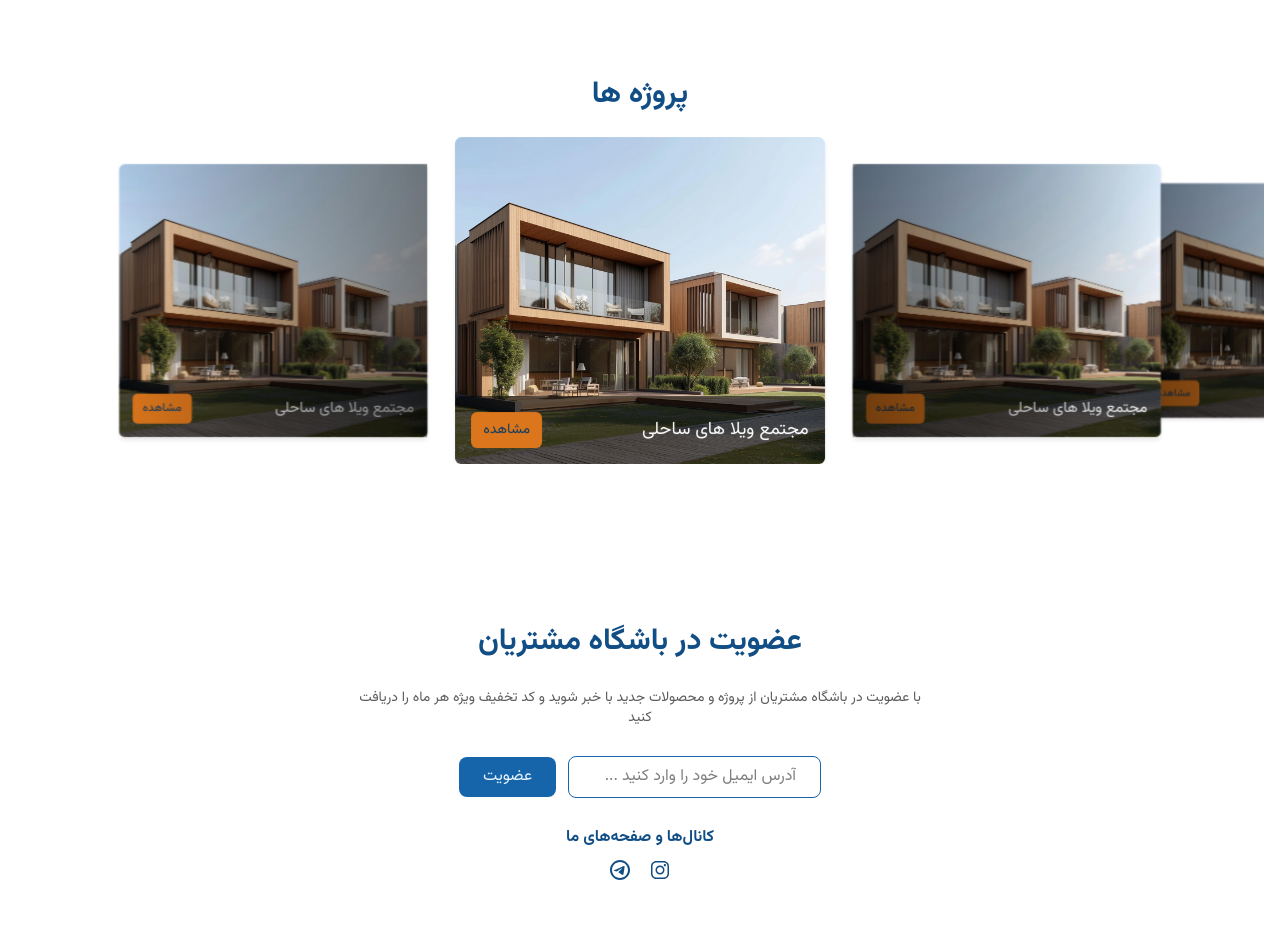
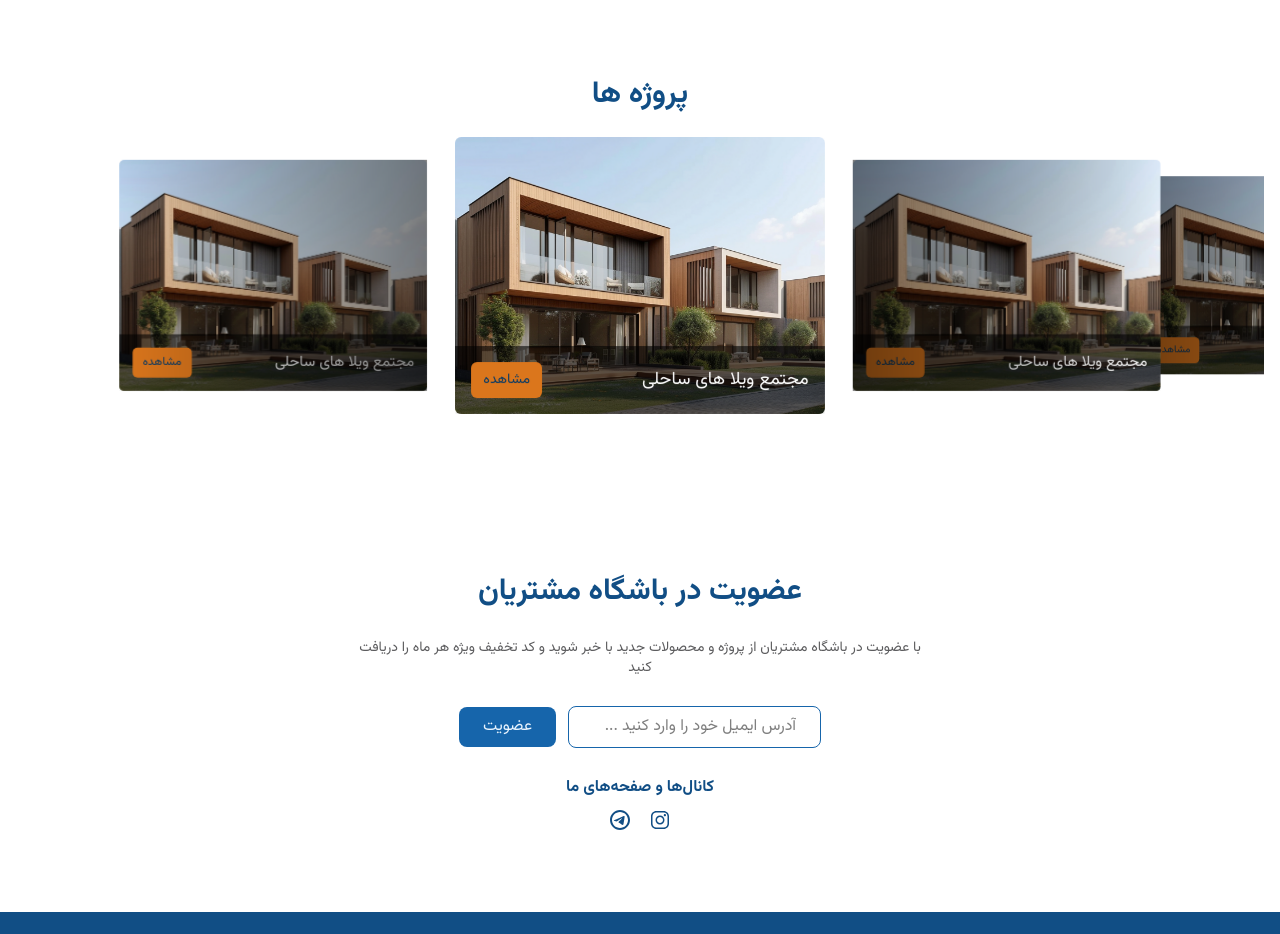
Before and after one commit to Mohammad-peyvasteh/fullStack-Homex, a Next.js app: page / in a window 1280 px wide. Shown: the part 1660-2594 px from the top of the page. Built offline with nearby package versions, Linux system fonts and the light colour scheme; no server answers.

Commit message:
Update Projects.jsx

```diff
--- a/src/components/Projects.jsx
+++ b/src/components/Projects.jsx
@@ -86,27 +86,30 @@ const Projects = () => {
             slidesPerView: 3,
             spaceBetween: 70,
           },
+          1300: {
+            slidesPerView: 3,
+            spaceBetween: 130,
+          },
         }}
       >
         {images.map((item) => (
-          <SwiperSlide key={item.id}>
-            <div className="flex flex-col items-center relative w-full   rounded-md">
+          <SwiperSlide key={item.id} className="!flex justify-center items-center overflow-hidden">
+  <div className="relative w-full md:w-[400px] aspect-[4/3] rounded-md overflow-hidden shadow-md">
     <Image
       src={item.image}
-                width={400}
-                height={300}
-                className="w-full md:w-[400px]  h-auto object-cover  shadow-md"
+      fill
+      className="object-cover"
       alt={item.title}
     />
-              <div className=" flex justify-between items-center  rounded-md absolute bottom-0 right-0 left-0 bg-black/60 text-white p-4 text-center">
-                <h3 className=" text-lg whitespace-nowrap ">
-                  {item.title}
-                </h3>
-
-                <button className="text-primary-900 text-sm transition hover:bg-secondary-700 bg-secondary-600 py-2 px-3 rounded-md">مشاهده</button>
+    <div className="absolute bottom-0 left-0 right-0 flex justify-between items-center bg-black/60 text-white p-4">
+      <h3 className="text-lg whitespace-nowrap">{item.title}</h3>
+      <button className="text-primary-900 text-sm transition hover:bg-secondary-700 bg-secondary-600 py-2 px-3 rounded-md">
+        مشاهده
+      </button>
     </div>
   </div>
 </SwiperSlide>
+
         ))}
       </Swiper>
     </section>
```
Lines whose indentation alone changed are shown as unchanged.
